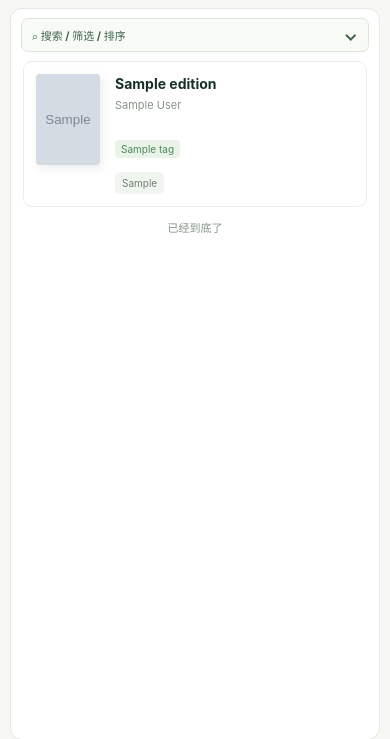
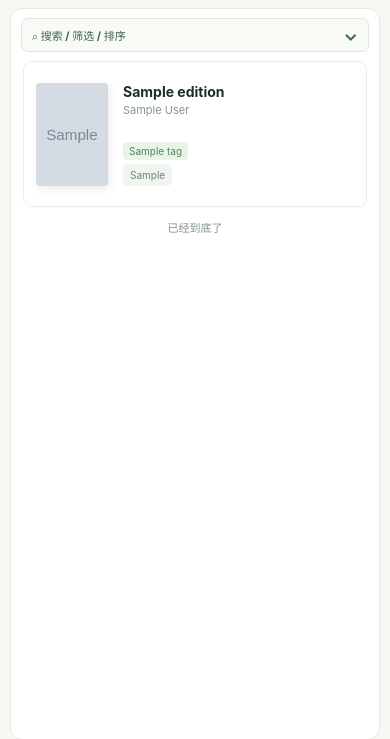
Before and after one commit to twoyoung04/library, a Django app: page / in a window 390 px wide. Shown: the part 40-779 px from the top of the page. Run offline with Django 5.2, Linux system fonts and the light colour scheme; a user stored in the database is signed in; tables that the repository leaves empty hold one stand-in row (values such as "Sample post"); grey boxes marked "Sample" are stand-in pictures; parts of the project's set-up code (start-up, migrations or seed data) failed here and were passed over.

Commit message:
Align and enlarge catalogue book covers

```diff
--- a/catalog/static/catalog/style.css
+++ b/catalog/static/catalog/style.css
@@ -76,6 +76,18 @@
 .collection-workspace .search-field button:hover{color:#35673f}
 .collection-workspace .search-field button:focus-visible{outline:2px solid #719a77;outline-offset:-2px}
 
+/* Keep the cover and its details aligned within fixed-height shelf rows. */
+.book-card{align-items:center;--book-card-content-height:116px;--book-card-cover-width:80px}
+.book-card .book-cover,.book-card .book-info{height:var(--book-card-content-height)}
+.book-card .book-cover{width:var(--book-card-cover-width);min-width:var(--book-card-cover-width)}
+.book-card .book-info{flex:1;overflow:hidden}
+.book-card .book-meta{margin-top:4px}
+@media(max-width:760px){
+  .book-card{--book-card-content-height:103px;--book-card-cover-width:72px}
+  .book-card .book-info h3{line-height:1.3;margin-bottom:2px}
+  .book-card .book-meta{margin-top:2px}
+}
+
 /* On phones, keep the shelf visible and open controls only when needed. */
 .catalog-controls{flex:none}
 .catalog-controls>summary,.mobile-count,.mobile-export{display:none}
--- a/templates/base.html
+++ b/templates/base.html
@@ -7,7 +7,7 @@
   <meta name="theme-color" content="#18312a">
   <meta name="turbo-prefetch" content="false">
   <title>{% block title %}我的藏书{% endblock %} · 我的藏书</title>
-  <link rel="stylesheet" href="{% static 'catalog/style.css' %}?v=20261016-auto-filters" data-turbo-track="reload">
+  <link rel="stylesheet" href="{% static 'catalog/style.css' %}?v=20261016-proportional-covers" data-turbo-track="reload">
   <script src="{% static 'catalog/navigation.bundle.js' %}?v=20261016-auto-filters" defer data-turbo-track="reload"></script>
   {% block head %}{% endblock %}
 </head>
```
